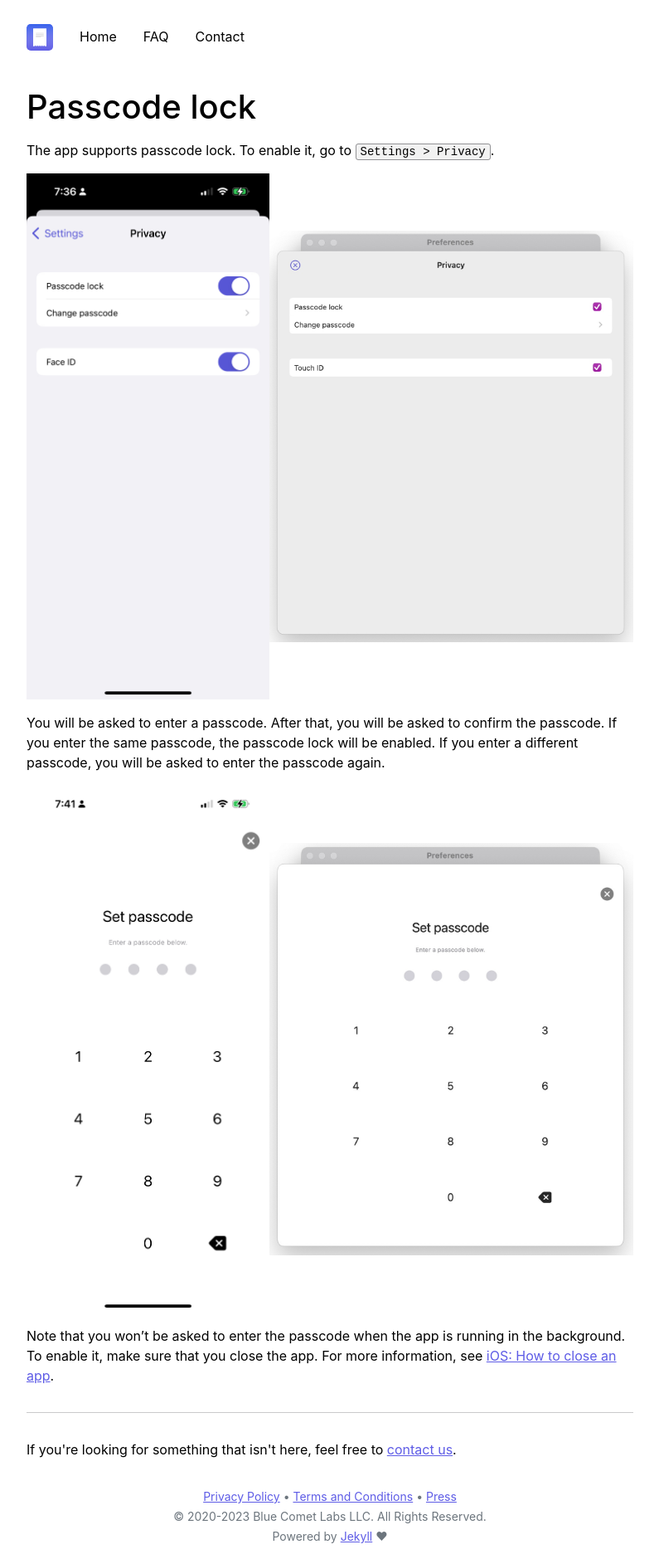
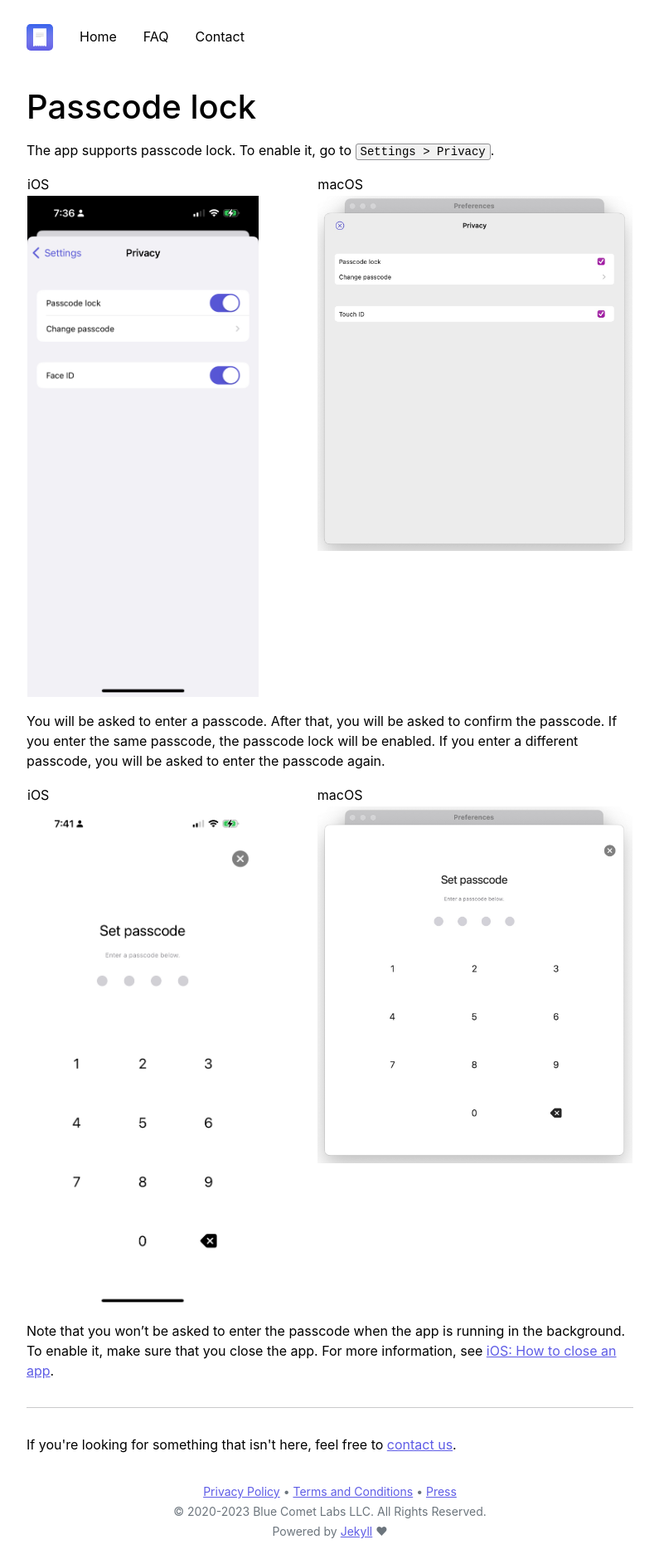
Before and after one commit to bluecometlabs/getexpenses.app, a Jekyll site: the page built from pages/faq/passcode-lock.md, in a window 1280 px wide. Shown: the whole page at 83% size, without its empty margins (242-1037 px from the left). Built offline with Jekyll 4.4.1, drawn with Linux system fonts in a browser that asks for light colours.

Commit message:
Improve faq pages

```diff
--- a/pages/faq/passcode-lock.md
+++ b/pages/faq/passcode-lock.md
@@ -8,11 +8,30 @@ permalink: /faq/passcode-lock
 
 The app supports passcode lock. To enable it, go to `Settings > Privacy`.
 
-<img src="../../assets/faq/passcode-lock/passcode-lock-ios.jpg" width="40%"><img src="../../assets/faq/passcode-lock/passcode-lock-mac.jpg" width="60%">
+<table>
+    <tr>
+        <td>iOS</td>
+        <td>macOS</td>
+    </tr>
+    <tr>
+        <td style="vertical-align:top"><img src="../../assets/faq/passcode-lock/passcode-lock-ios.jpg" width="80%"></td>
+        <td style="vertical-align:top"><img src="../../assets/faq/passcode-lock/passcode-lock-mac.jpg"></td>
+    </tr>
+</table>
+
 
 You will be asked to enter a passcode. After that, you will be asked to confirm the passcode. If you enter the same passcode, the passcode lock will be enabled. If you enter a different passcode, you will be asked to enter the passcode again.
 
-<img src="../../assets/faq/passcode-lock/passcode-lock-set-ios.jpg" width="40%"><img src="../../assets/faq/passcode-lock/passcode-lock-set-mac.jpg" width="60%">
+<table>
+    <tr>
+        <td>iOS</td>
+        <td>macOS</td>
+    </tr>
+    <tr>
+        <td style="vertical-align:top"><img src="../../assets/faq/passcode-lock/passcode-lock-set-ios.jpg" width="80%"></td>
+        <td style="vertical-align:top"><img src="../../assets/faq/passcode-lock/passcode-lock-set-mac.jpg"></td>
+    </tr>
+</table>
 
 Note that you won't be asked to enter the passcode when the app is running in the background. To enable it, make sure that you close the app. For more information, see [iOS: How to close an app](https://support.apple.com/en-us/HT201330).
 
```
Also changed, not shown: pages/faq/troubleshooting-sharing-link.md (+10 -3 lines).
